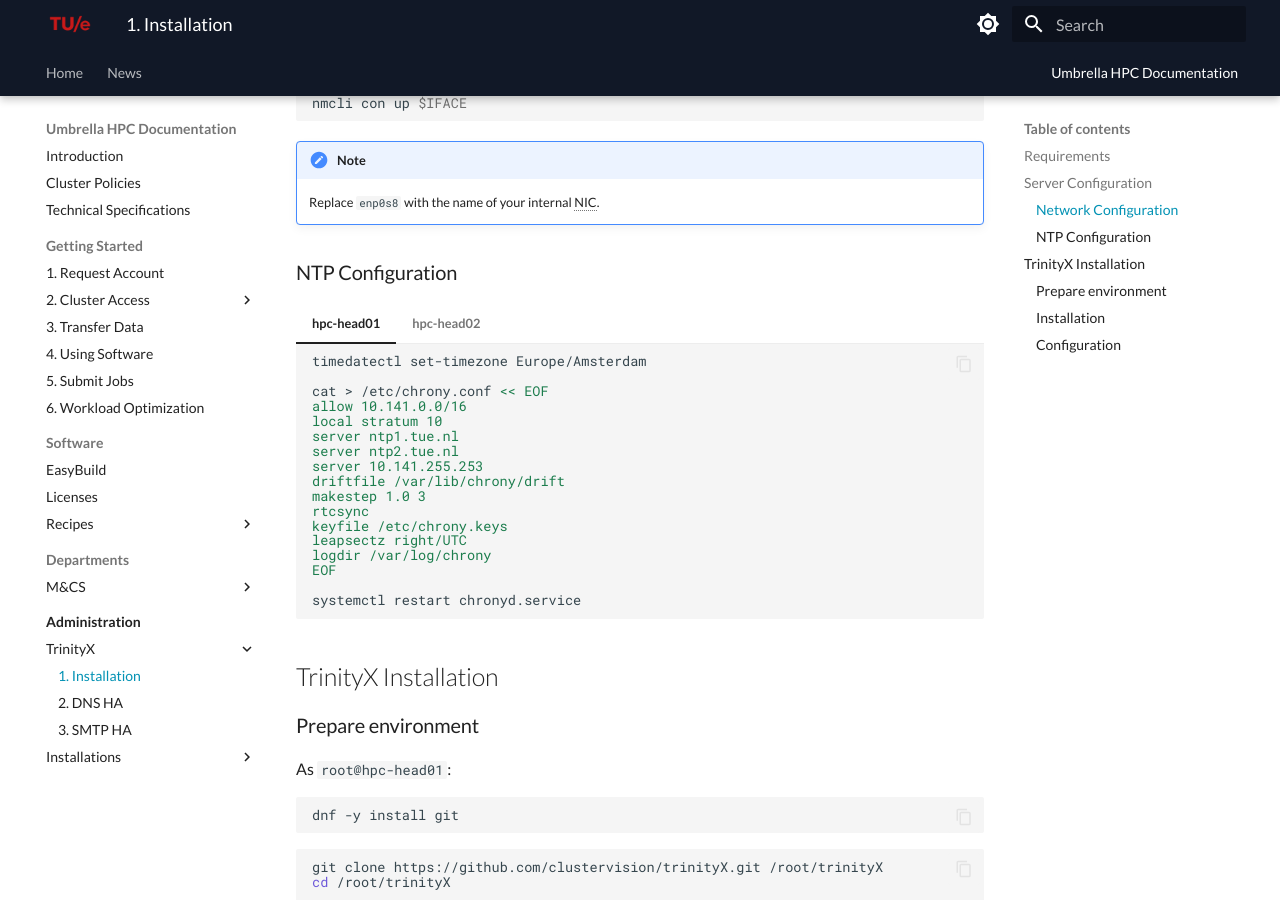
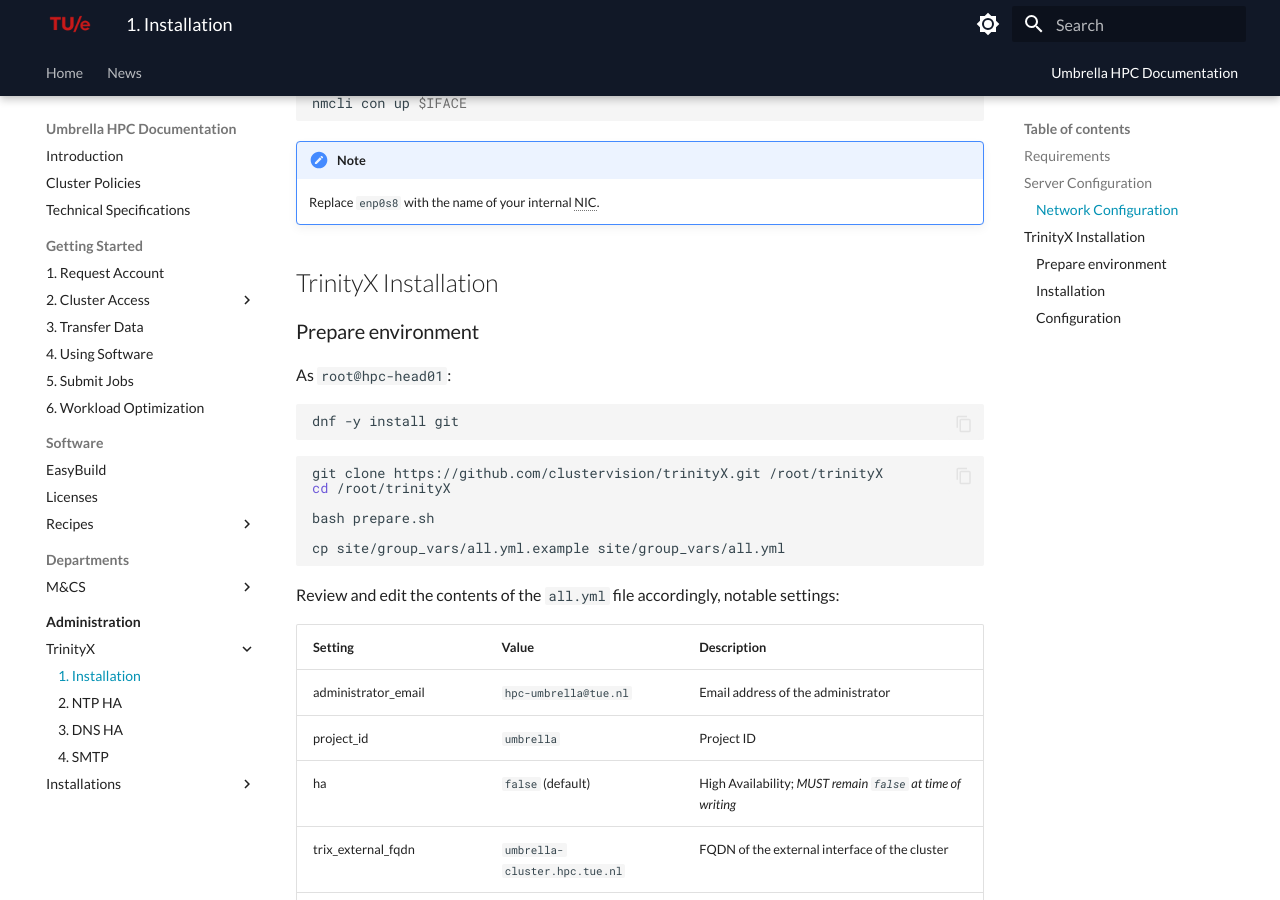
Before and after one commit to gferhpc/supercomputing.tue.nl, an MkDocs documentation site: the page built from pages/documentation/administration/trinityx/installation.md, in a window 1280 px wide and 900 px high, scrolled down 701 px. Built offline with MkDocs 1.6.1 and Material for MkDocs 9.7.7, drawn with Linux system fonts in a browser that asks for light colours.

Commit message:
No documentation without Pictures

````diff
--- a/pages/documentation/administration/trinityx/.pages.yml
+++ b/pages/documentation/administration/trinityx/.pages.yml
@@ -1,5 +1,6 @@
 nav:
   - 1. Installation: installation.md
-  - 2. DNS HA : dns.md
-  - 3. SMTP HA: smtp.md
+  - 2. NTP HA: ntp.md
+  - 3. DNS HA : dns.md
+  - 4. SMTP : smtp.md
   - ...
--- a/pages/documentation/administration/trinityx/installation.md
+++ b/pages/documentation/administration/trinityx/installation.md
@@ -65,51 +65,6 @@
 
     Replace `enp0s8` with the name of your internal NIC.
 
-### NTP Configuration
-
-=== "hpc-head01"
-
-    ```shell
-    timedatectl set-timezone Europe/Amsterdam
-
-    cat > /etc/chrony.conf << EOF
-    allow 10.141.0.0/16
-    local stratum 10
-    server ntp1.tue.nl
-    server ntp2.tue.nl
-    server 10.141.255.253
-    driftfile /var/lib/chrony/drift
-    makestep 1.0 3
-    rtcsync
-    keyfile /etc/chrony.keys
-    leapsectz right/UTC
-    logdir /var/log/chrony
-    EOF
-
-    systemctl restart chronyd.service
-    ```
-
-=== "hpc-head02"
-
-    ```shell
-    timedatectl set-timezone Europe/Amsterdam
-
-    cat > /etc/chrony.conf << EOF
-    allow 10.141.0.0/16
-    local stratum 10
-    server ntp1.tue.nl
-    server ntp2.tue.nl
-    server 10.141.255.254
-    driftfile /var/lib/chrony/drift
-    makestep 1.0 3
-    rtcsync
-    keyfile /etc/chrony.keys
-    leapsectz right/UTC
-    logdir /var/log/chrony
-    EOF
-
-    systemctl restart chronyd.service
-    ```
 
 ## TrinityX Installation
 
````
Also changed, not shown: pages/documentation/administration/trinityx/ntp.md (added, +63 -0 lines), pages/documentation/administration/trinityx/smtp.md (+2 -0 lines), pages/documentation/administration/trinityx/postfix.png (added).
